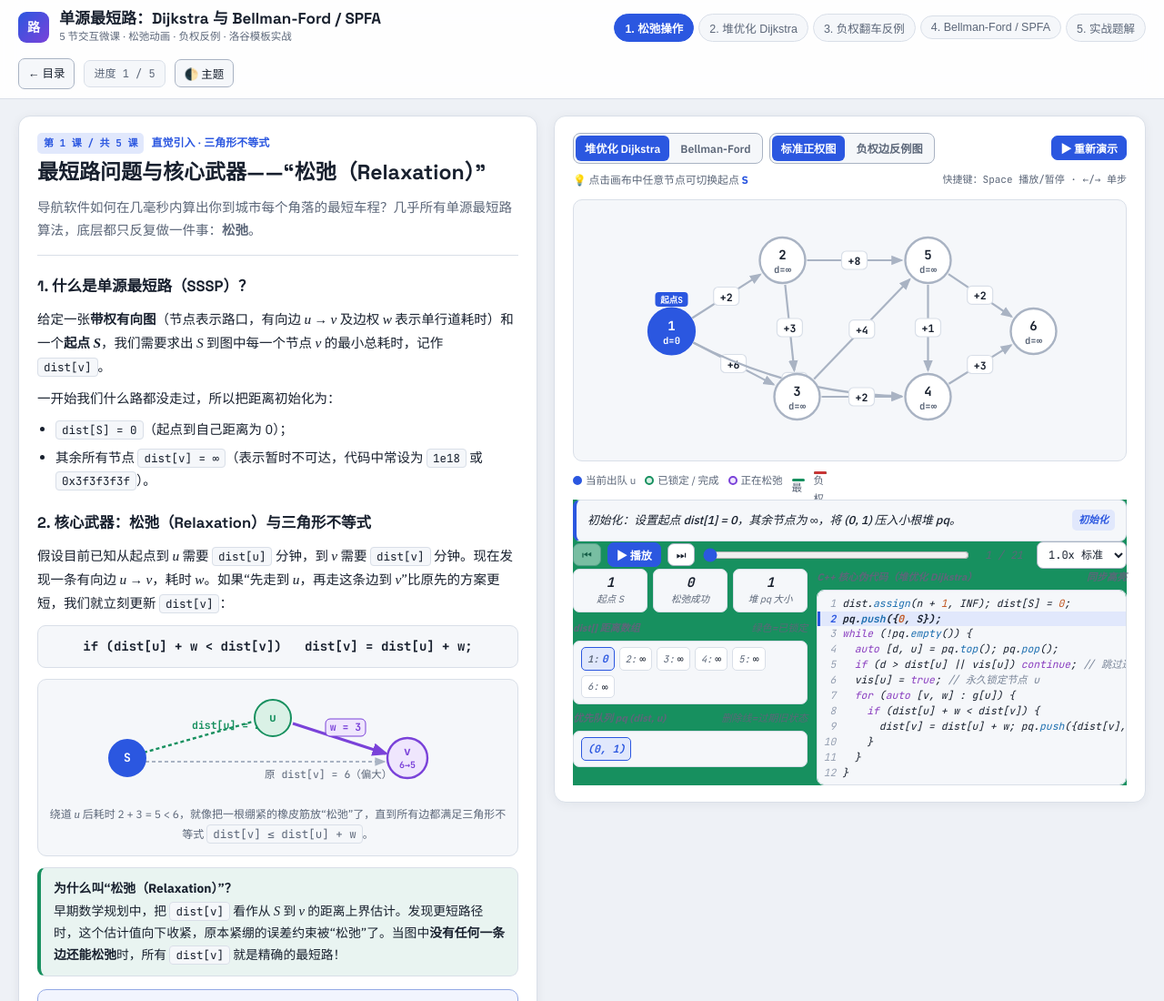
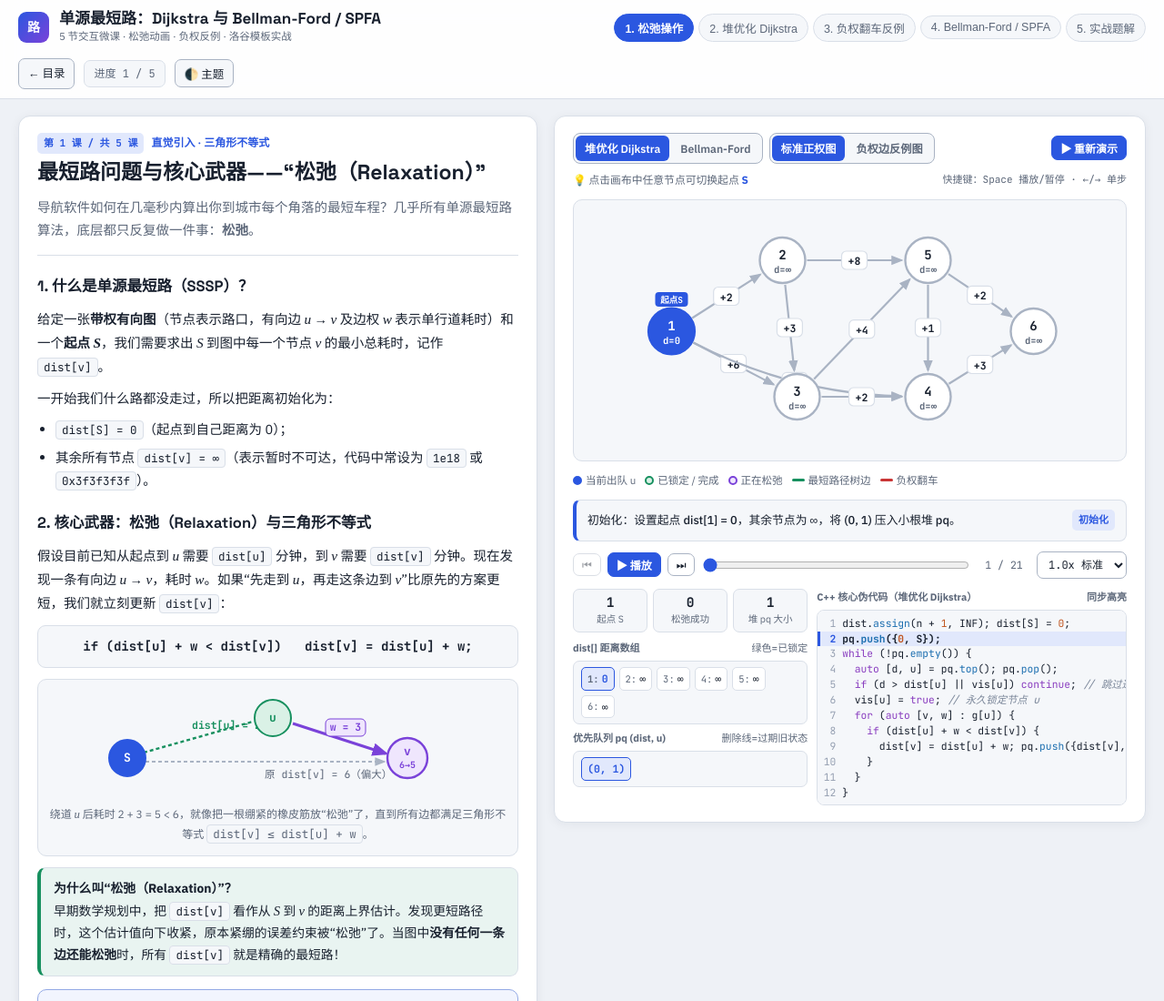
Before and after one commit to SetYjw/algo-visual-lessons, a plain HTML site: page lessons/shortest-path/index.html in a window 1280 px wide. Shown: the top 1100 px of the page at 91% size. Drawn offline with Linux system fonts and the light colour scheme.

Commit message:
fix(shortest-path): close <em> legend tags to prevent green background bleed

```diff
--- a/lessons/shortest-path/index.html
+++ b/lessons/shortest-path/index.html
@@ -1140,8 +1140,8 @@ int main() {
       <span><i style="background:var(--accent);border-color:var(--accent);"></i> 当前出队 u</span>
       <span><i style="background:var(--ok-soft);border-color:var(--ok);"></i> 已锁定 / 完成</span>
       <span><i style="background:var(--purple-soft);border-color:var(--purple);"></i> 正在松弛</span>
-      <span><em style="background:var(--ok);"></i> 最短路径树边</span>
-      <span><em style="background:var(--err);"></i> 负权翻车</span>
+      <span><em style="background:var(--ok);"></em> 最短路径树边</span>
+      <span><em style="background:var(--err);"></em> 负权翻车</span>
     </div>
 
     <!-- Narration Box -->
```
